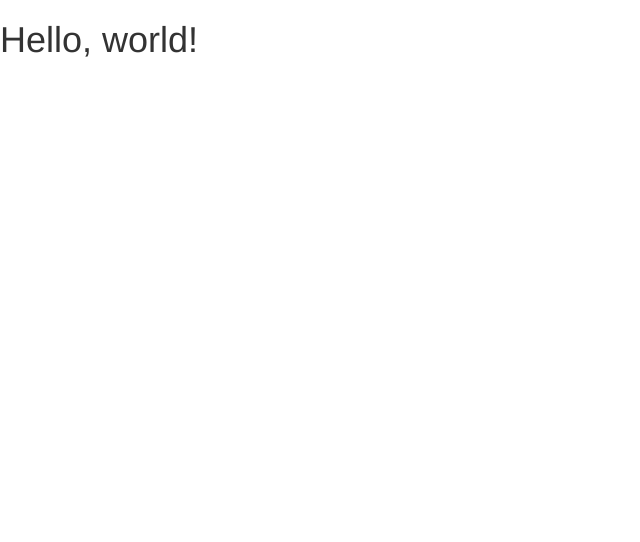
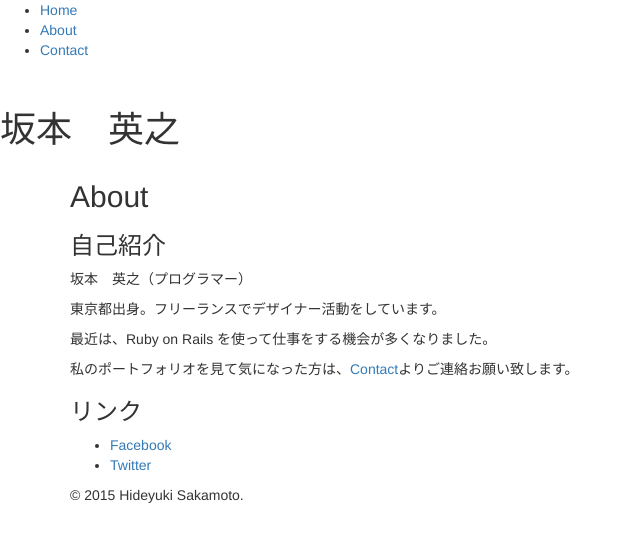
Before and after one commit to hideyukisakamoto/hideyukisakamoto.github.io, a plain HTML site: page index.html in a window 1280 px wide. Shown: the whole page, without its empty margins (0-640 px from the left). Drawn offline with nearby package versions, Linux system fonts and the light colour scheme.

Commit message:
second commit

```diff
--- a/index.html
+++ b/index.html
@@ -8,7 +8,39 @@
     <link href="https://maxcdn.bootstrapcdn.com/bootstrap/3.3.5/css/bootstrap.min.css" rel="stylesheet">
   </head>
   <body>
-    <h1>Hello, world!</h1>
+    <body>
+    <header>
+      <nav>
+        <ul>
+          <li><a href="index.html">Home</a></li>
+          <li><a href="about.html" class="selected">About</a></li>
+          <li><a href="contact.html">Contact</a></li>
+        </ul>
+      </nav>
+      <div id="logo">
+        <img src="profile.jpg" alt="" />
+        <h1>坂本　英之</h1>
+      </div>
+    </header>
+    <div class="container">
+      <section>
+        <h2>About</h2>
+        <h3>自己紹介</h3>
+        <p>坂本　英之（プログラマー）</p>
+        <p>東京都出身。フリーランスでデザイナー活動をしています。</p>
+        <p>最近は、<span class="red">Ruby on Rails</span> を使って仕事をする機会が多くなりました。</p>
+        <p>私のポートフォリオを見て気になった方は、<a href="contact.html">Contact</a>よりご連絡お願い致します。</p>
+        <h3>リンク</h3>
+        <ul>
+          <li><a href="https://www.facebook.com/tarokirameki" target="_blank">Facebook</a></li>
+          <li><a href="https://twitter.com/tarokirameki" target="_blank">Twitter</a></li>
+        </ul>
+      </section>
+      <footer>
+        <p>&copy; 2015 Hideyuki Sakamoto.</p>
+      </footer>
+    </div>
+  </body>
 
     <script src="https://maxcdn.bootstrapcdn.com/bootstrap/3.3.5/js/bootstrap.min.js"></script>
   </body>
```
